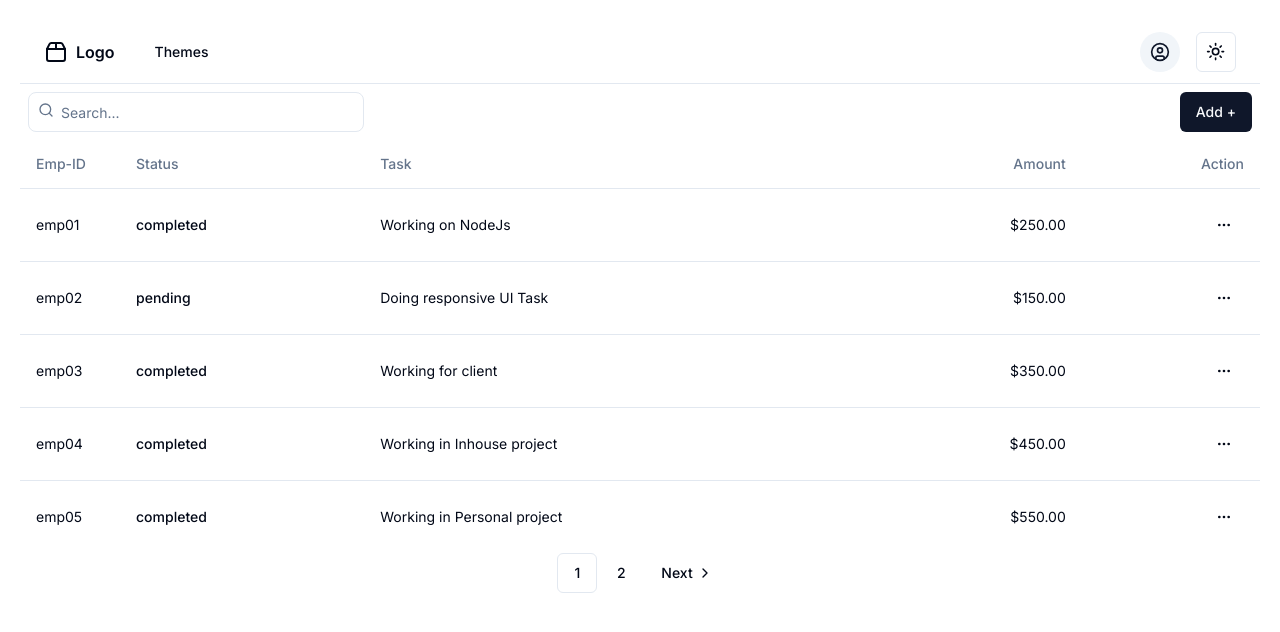
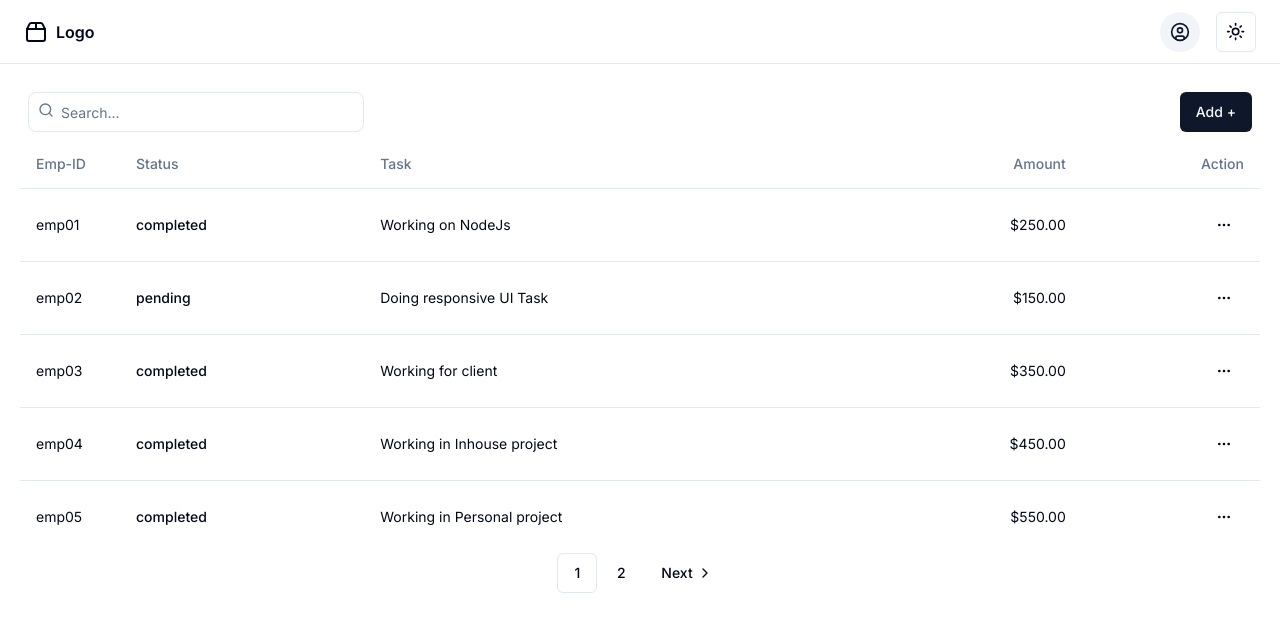
Before and after one commit to Coder-SagarThakare/Template-nextJs, a Next.js app: page / in a window 1280 px wide. Shown: the top 632 px of the page. Built offline with nearby package versions, Linux system fonts and the light colour scheme.

Commit message:
header adjusted

```diff
--- a/src/app/page.tsx
+++ b/src/app/page.tsx
@@ -1,11 +1,8 @@
-
 import Header from "@/components/header";
 import Tables from "@/components/table";
 export default function Home() {
   return (
     <div className="p-5">
-
-      <Header />
       <Tables />
     </div>
   );
--- a/src/components/header.tsx
+++ b/src/components/header.tsx
@@ -37,51 +37,9 @@ export default function Header() {
           className="flex items-center gap-2 text-lg font-semibold md:text-base"
         >
           <Package2 className="h-6 w-6" />
-          <span>Logo</span>
+          <Link href={"/"}>Logo</Link>
         </Link>
 
-        {/* Dropdown */}
-        <DropdownMenu>
-          <DropdownMenuTrigger asChild>
-            <Button variant="ghost">Themes</Button>
-          </DropdownMenuTrigger>
-          <DropdownMenuContent className="w-56">
-            {/* <DropdownMenuLabel>Appearance</DropdownMenuLabel> */}
-            {/* <DropdownMenuSeparator /> */}
-
-            {/*
-             <DropdownMenuCheckboxItem
-              checked={showStatusBar}
-              onCheckedChange={setShowStatusBar}
-            >
-              Status Bar
-            </DropdownMenuCheckboxItem>
-            <DropdownMenuCheckboxItem
-              checked={showActivityBar}
-              onCheckedChange={setShowActivityBar}
-              disabled
-            >
-              Activity Bar
-            </DropdownMenuCheckboxItem>
-            <DropdownMenuCheckboxItem
-              checked={showPanel}
-              onCheckedChange={setShowPanel}
-            >
-              Panel
-            </DropdownMenuCheckboxItem>
-             */}
-
-            {colors.map((ele, ind) => (
-              <DropdownMenuCheckboxItem
-                checked={showStatusBar}
-                onCheckedChange={setShowStatusBar}
-                key={ind}
-              >
-                {ele}
-              </DropdownMenuCheckboxItem>
-            ))}
-          </DropdownMenuContent>
-        </DropdownMenu>
       </nav>
       <Sheet>
         <SheetTrigger asChild>
--- a/src/components/theme-provider.tsx
+++ b/src/components/theme-provider.tsx
@@ -3,7 +3,11 @@
 import * as React from "react"
 import { ThemeProvider as NextThemesProvider } from "next-themes"
 import { type ThemeProviderProps } from "next-themes/dist/types"
+import Header from "./header"
 
 export function ThemeProvider({ children, ...props }: ThemeProviderProps) {
-  return <NextThemesProvider {...props}>{children}</NextThemesProvider>
+  return <>
+  <Header />
+  <NextThemesProvider {...props}>{children}</NextThemesProvider>
+  </>
 }
```
